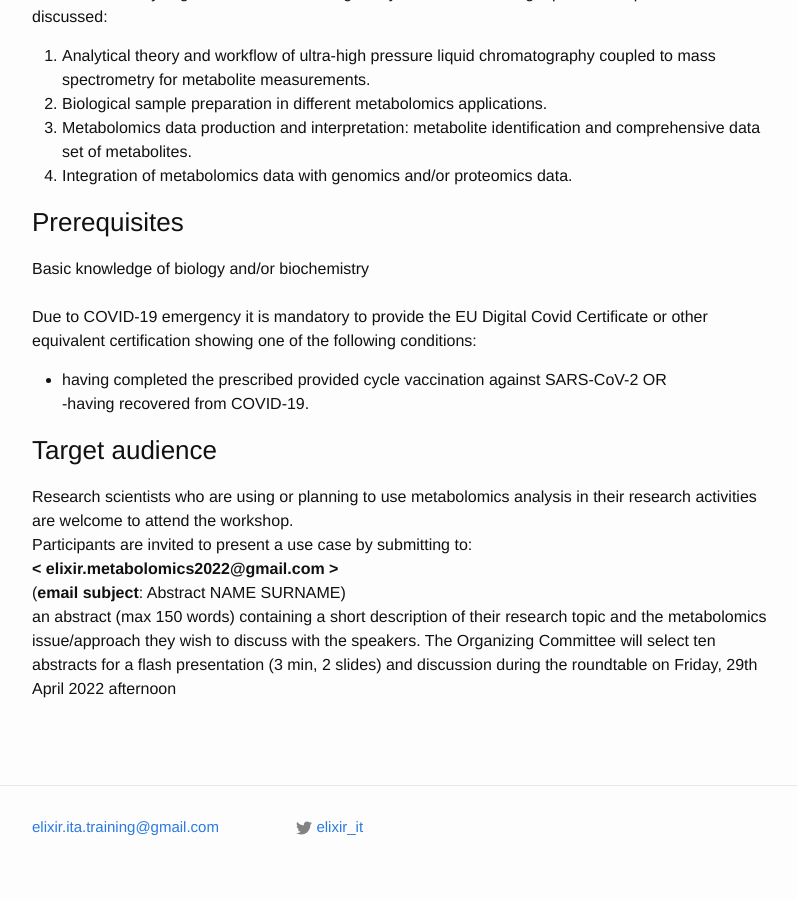
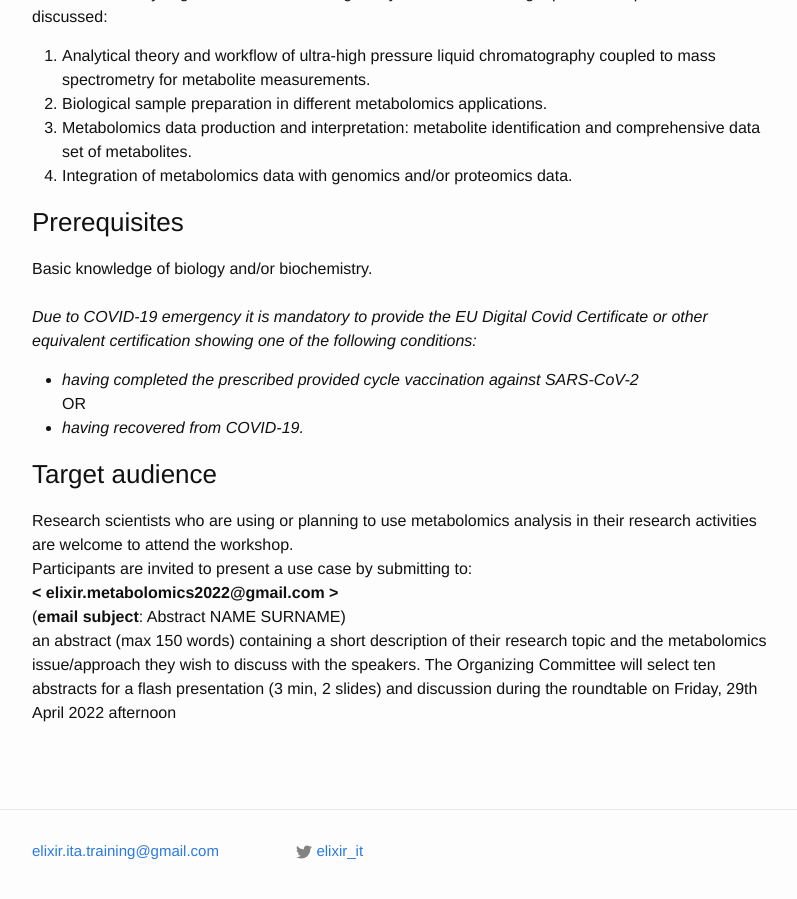
Before and after one commit to ELIXIR-IIB-training/website, a Jekyll site: the page built from _posts/2022-04-28-metabolomics-and-integrative-omics-Bari.md, in a window 1280 px wide and 900 px high, scrolled down 2643 px. Shown: the whole window, without its empty margins (238-1035 px from the left). Built offline with Jekyll 4.4.1, drawn with Linux system fonts in a browser that asks for light colours.

```diff
--- a/_posts/2022-04-28-metabolomics-and-integrative-omics-Bari.md
+++ b/_posts/2022-04-28-metabolomics-and-integrative-omics-Bari.md
@@ -101,12 +101,12 @@ This workshop is aimed to introduce metabolomics and describe the current challe
 4.	Integration of metabolomics data with genomics and/or proteomics data.
 
 ### Prerequisites
-Basic knowledge of biology and/or biochemistry <br>
+Basic knowledge of biology and/or biochemistry. <br>
 <br>
-Due to COVID-19 emergency it is mandatory to provide the EU Digital Covid Certificate or other equivalent certification showing one of the following conditions:
-- having completed the prescribed provided cycle vaccination against SARS-CoV-2
+*Due to COVID-19 emergency it is mandatory to provide the EU Digital Covid Certificate or other equivalent certification showing one of the following conditions:*
+- *having completed the prescribed provided cycle vaccination against SARS-CoV-2* <br>
 OR
--having recovered from COVID-19.
+- *having recovered from COVID-19.*
 
 ### Target audience
 Research scientists who are using or planning to use metabolomics analysis in their research activities are welcome to attend the workshop. <br>
```
